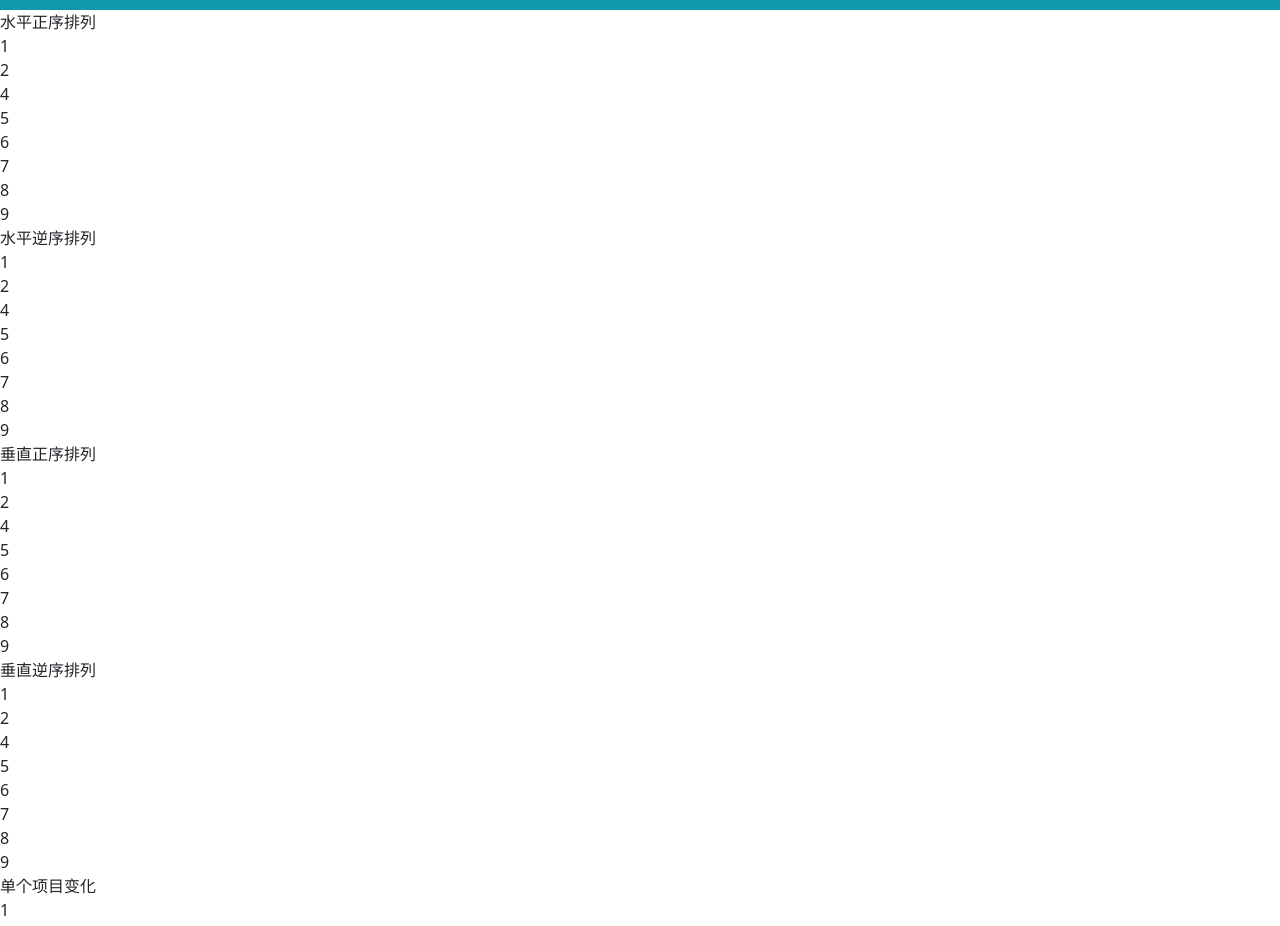
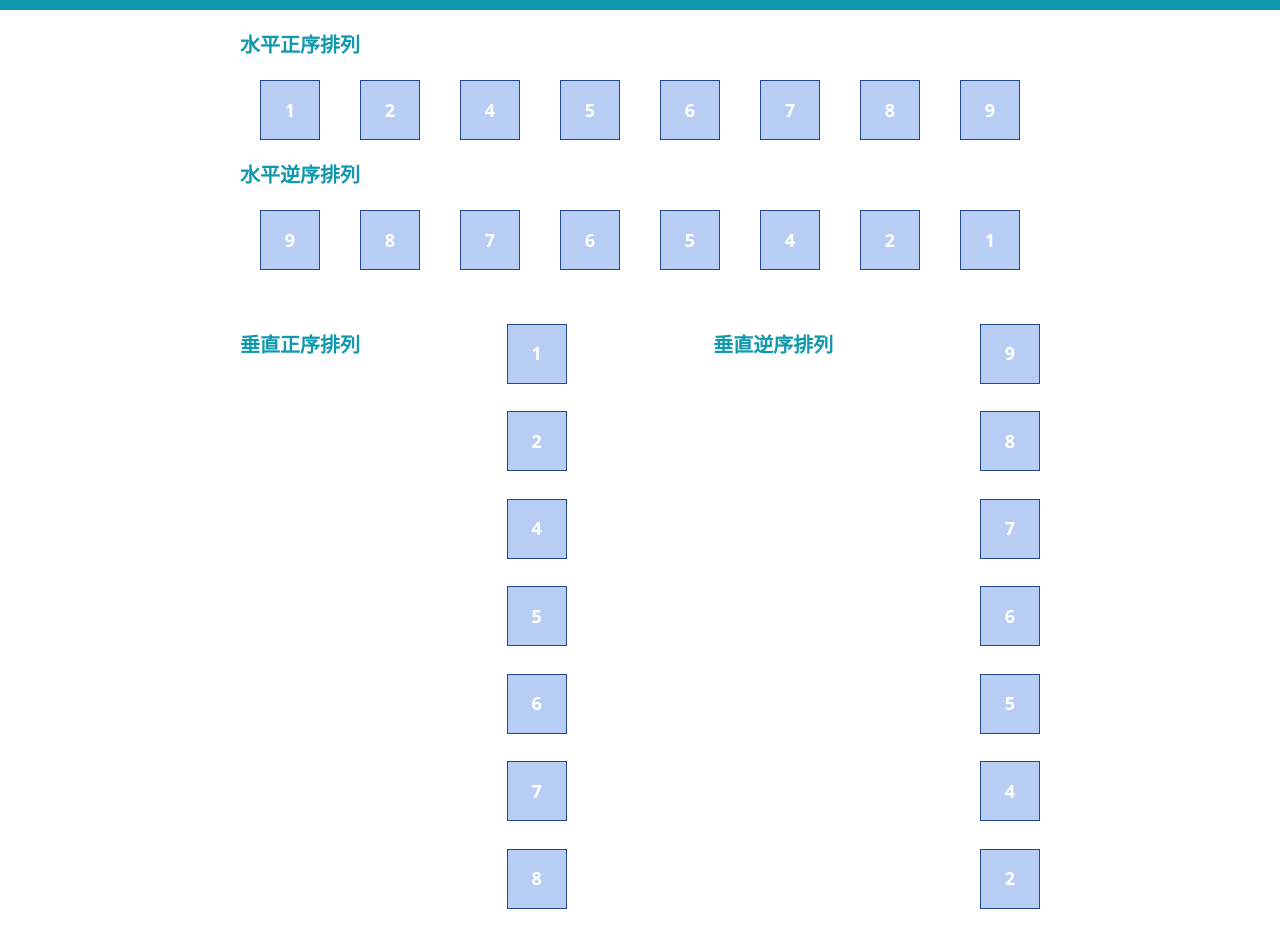
Before and after one commit to chliyang/my-app, a React (Create React App) app: page /flex-layout in a window 1280 px wide. Shown: the top 926 px of the page. Built offline with nearby package versions, Linux system fonts and the light colour scheme.

Commit message:
[CSS Module] resolve CSS global pollution problem of flex

```diff
--- a/src/components/flex-layout/FlexLayout.js
+++ b/src/components/flex-layout/FlexLayout.js
@@ -1,22 +1,22 @@
-import "./FlexLayout.module.css";
+import styles from "./FlexLayout.module.scss";
 import Boxes from "./components/Boxes";
 
 const FlexLayout = () => {
   return (
-    <div className="flex-container">
-      <Boxes title={"水平正序排列"} className={"layout1"} />
-      <Boxes title={"水平逆序排列"} className={"layout2"} />
-      <div className="column">
-        <Boxes title={"垂直正序排列"} className={"layout3"} />
-        <Boxes title={"垂直逆序排列"} className={"layout4"} />
+    <div className={styles.container}>
+      <Boxes title={"水平正序排列"} className={styles.layout} />
+      <Boxes title={"水平逆序排列"} className={styles.layout2} />
+      <div className={styles.column}>
+        <Boxes title={"垂直正序排列"} className={styles.layout3} />
+        <Boxes title={"垂直逆序排列"} className={styles.layout4} />
       </div>
       <>
-        <div className="title">单个项目变化</div>
-        <div className="layout1">
-          <section className="box">1</section>
-          <section className="box2">2</section>
-          <section className="box3">3</section>
-          <section className="box4">4</section>
+        <div className={styles.title}>单个项目变化</div>
+        <div className={styles.layout}>
+          <section className={styles.box}>1</section>
+          <section className={styles.box2}>2</section>
+          <section className={styles.box3}>3</section>
+          <section className={styles.box4}>4</section>
         </div>
       </>
     </div>
--- a/src/components/flex-layout/FlexLayout.module.css
+++ b/src/components/flex-layout/FlexLayout.module.scss
@@ -1,4 +1,4 @@
-.flex-container{
+.container{
   width: 800px;
   color: white;
   font-size: 18px;
@@ -7,7 +7,7 @@
   margin-right: auto;
 }
 
-.layout1 {
+.layout {
   display: flex;
   justify-content: space-around;
   align-items: flex-end;
--- a/src/components/flex-layout/components/Boxes.js
+++ b/src/components/flex-layout/components/Boxes.js
@@ -1,16 +1,18 @@
+import styles from "../FlexLayout.module.scss";
+
 const Boxes = (props) => {
   return (
     <>
-      <div className="title">{props.title}</div>
+      <div className={styles.title}>{props.title}</div>
       <div className={props.className}>
-        <section className="box">1</section>
-        <section className="box">2</section>
-        <section className="box">4</section>
-        <section className="box">5</section>
-        <section className="box">6</section>
-        <section className="box">7</section>
-        <section className="box">8</section>
-        <section className="box">9</section>
+        <section className={styles.box}>1</section>
+        <section className={styles.box}>2</section>
+        <section className={styles.box}>4</section>
+        <section className={styles.box}>5</section>
+        <section className={styles.box}>6</section>
+        <section className={styles.box}>7</section>
+        <section className={styles.box}>8</section>
+        <section className={styles.box}>9</section>
       </div>
     </>
   );
```
